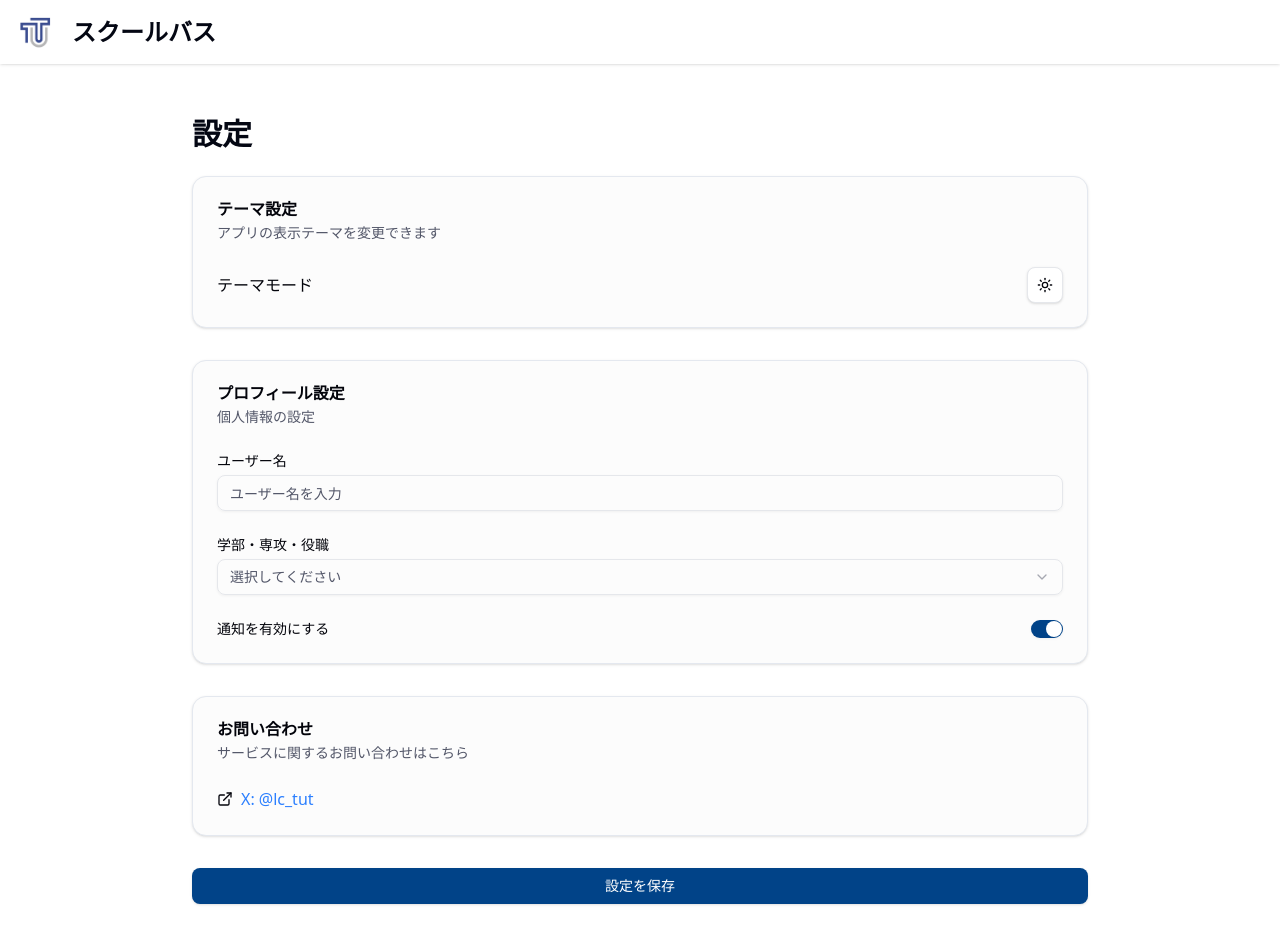
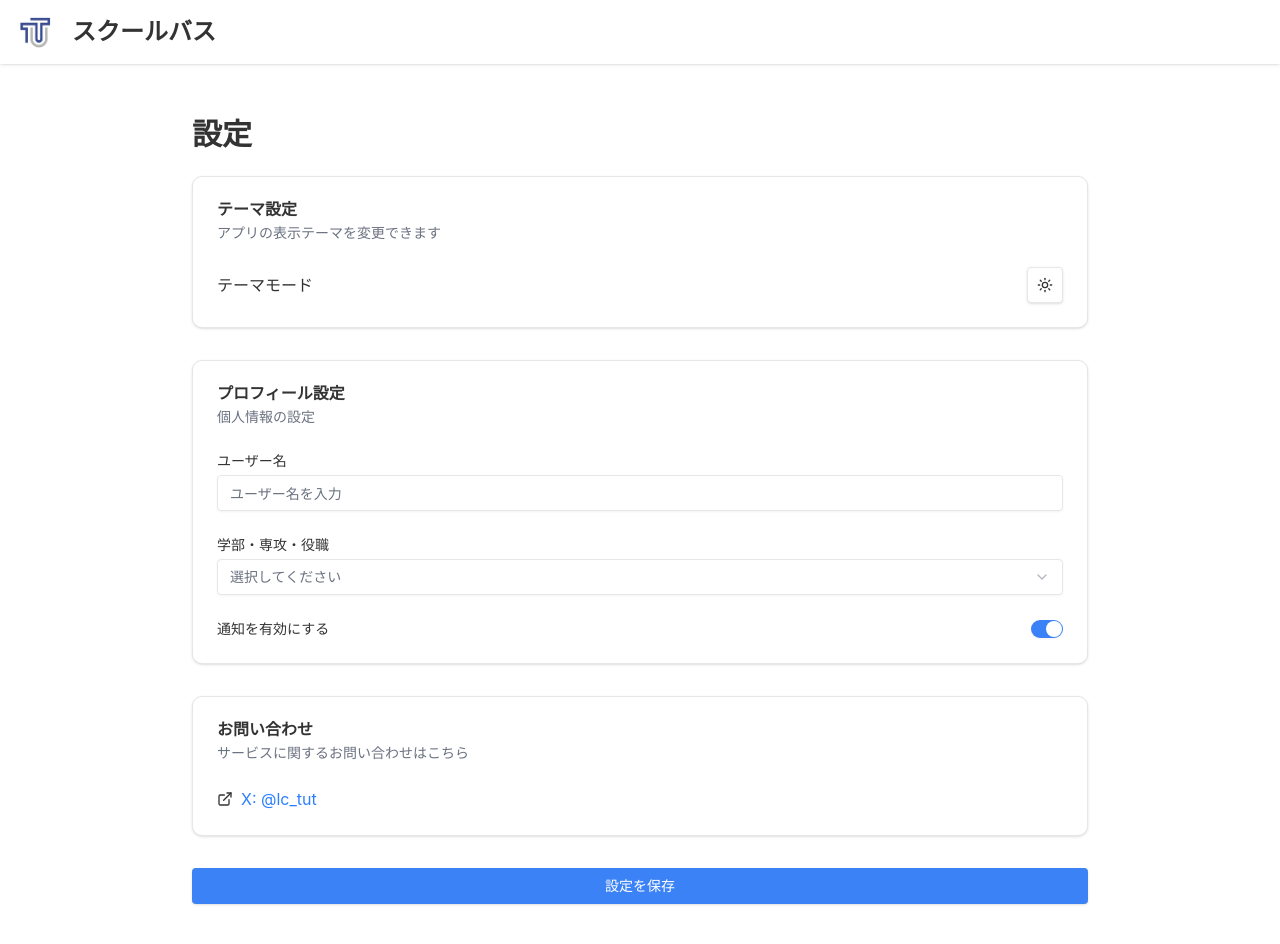
Before and after one commit to lc-tut/tut-bus, a Next.js app in the folder apps/web/: page /config in a window 1280 px wide. Shown: the top 944 px of the page. Built offline with nearby package versions, Linux system fonts and the light colour scheme.

Commit message:
style: UIコンポーネントのスタイルを改善し、カーソルポインタを追加

```diff
--- a/apps/web/app/globals.css
+++ b/apps/web/app/globals.css
@@ -4,54 +4,49 @@
 @custom-variant dark (&:is(.dark *));
 
 :root {
-  --background: oklch(1 0 0);
-  --foreground: oklch(0.13 0.03 268.94);
-  --card: oklch(0.99 0 0);
-  --card-foreground: oklch(0.11 0.02 268.25);
-  --popover: oklch(0.99 0 0);
-  --popover-foreground: oklch(0.11 0.02 268.25);
-  --primary: oklch(0.39 0.13 255.54);
-  --primary-foreground: oklch(1 0 0);
-  --secondary: oklch(0.91 0.01 276);
-  --secondary-foreground: oklch(0.39 0.04 274.43);
-  --muted: oklch(0.88 0.01 276.02);
-  --muted-foreground: oklch(0.46 0.03 275.39);
-  --accent: oklch(0.87 0.02 275.78);
-  --accent-foreground: oklch(0.33 0.05 273.6);
-  --destructive: oklch(0.63 0.26 29.63);
-  --destructive-foreground: oklch(1 0 0);
-  --border: oklch(0.93 0.01 264.53);
-  --input: hsl(220 13% 91%);
-  --ring: oklch(0.57 0.24 267.9);
-  --chart-1: oklch(0.39 0.13 255.54);
-  --chart-2: oklch(0.91 0.01 276);
-  --chart-3: oklch(0.87 0.02 275.78);
-  --chart-4: oklch(0.94 0.01 276.05);
-  --chart-5: oklch(0.39 0.13 255.76);
-  --sidebar: oklch(0.99 0 0);
-  --sidebar-foreground: oklch(0.26 0 0);
-  --sidebar-primary: oklch(0.33 0 0);
-  --sidebar-primary-foreground: oklch(0.99 0 0);
-  --sidebar-accent: oklch(0.98 0 0);
-  --sidebar-accent-foreground: oklch(0.33 0 0);
-  --sidebar-border: oklch(0.94 0 0);
-  --sidebar-ring: oklch(0.77 0 0);
-  --font-sans:
-    ui-sans-serif, system-ui, -apple-system, BlinkMacSystemFont, 'Segoe UI', Roboto,
-    'Helvetica Neue', Arial, 'Noto Sans', sans-serif, 'Apple Color Emoji', 'Segoe UI Emoji',
-    'Segoe UI Symbol', 'Noto Color Emoji';
-  --font-serif: ui-serif, Georgia, Cambria, 'Times New Roman', Times, serif;
-  --font-mono:
-    ui-monospace, SFMono-Regular, Menlo, Monaco, Consolas, 'Liberation Mono', 'Courier New',
-    monospace;
-  --radius: 0.625rem;
+  --background: oklch(1.0000 0 0);
+  --foreground: oklch(0.3211 0 0);
+  --card: oklch(1.0000 0 0);
+  --card-foreground: oklch(0.3211 0 0);
+  --popover: oklch(1.0000 0 0);
+  --popover-foreground: oklch(0.3211 0 0);
+  --primary: oklch(0.6231 0.1880 259.8145);
+  --primary-foreground: oklch(1.0000 0 0);
+  --secondary: oklch(0.9670 0.0029 264.5419);
+  --secondary-foreground: oklch(0.4461 0.0263 256.8018);
+  --muted: oklch(0.9846 0.0017 247.8389);
+  --muted-foreground: oklch(0.5510 0.0234 264.3637);
+  --accent: oklch(0.9514 0.0250 236.8242);
+  --accent-foreground: oklch(0.3791 0.1378 265.5222);
+  --destructive: oklch(0.6368 0.2078 25.3313);
+  --destructive-foreground: oklch(1.0000 0 0);
+  --border: oklch(0.9276 0.0058 264.5313);
+  --input: oklch(0.9276 0.0058 264.5313);
+  --ring: oklch(0.6231 0.1880 259.8145);
+  --chart-1: oklch(0.6231 0.1880 259.8145);
+  --chart-2: oklch(0.5461 0.2152 262.8809);
+  --chart-3: oklch(0.4882 0.2172 264.3763);
+  --chart-4: oklch(0.4244 0.1809 265.6377);
+  --chart-5: oklch(0.3791 0.1378 265.5222);
+  --sidebar: oklch(0.9846 0.0017 247.8389);
+  --sidebar-foreground: oklch(0.3211 0 0);
+  --sidebar-primary: oklch(0.6231 0.1880 259.8145);
+  --sidebar-primary-foreground: oklch(1.0000 0 0);
+  --sidebar-accent: oklch(0.9514 0.0250 236.8242);
+  --sidebar-accent-foreground: oklch(0.3791 0.1378 265.5222);
+  --sidebar-border: oklch(0.9276 0.0058 264.5313);
+  --sidebar-ring: oklch(0.6231 0.1880 259.8145);
+  --font-sans: Inter, sans-serif;
+  --font-serif: Source Serif 4, serif;
+  --font-mono: JetBrains Mono, monospace;
+  --radius: 0.375rem;
   --shadow-2xs: 0 1px 3px 0px hsl(0 0% 0% / 0.05);
   --shadow-xs: 0 1px 3px 0px hsl(0 0% 0% / 0.05);
-  --shadow-sm: 0 1px 3px 0px hsl(0 0% 0% / 0.1), 0 1px 2px -1px hsl(0 0% 0% / 0.1);
-  --shadow: 0 1px 3px 0px hsl(0 0% 0% / 0.1), 0 1px 2px -1px hsl(0 0% 0% / 0.1);
-  --shadow-md: 0 1px 3px 0px hsl(0 0% 0% / 0.1), 0 2px 4px -1px hsl(0 0% 0% / 0.1);
-  --shadow-lg: 0 1px 3px 0px hsl(0 0% 0% / 0.1), 0 4px 6px -1px hsl(0 0% 0% / 0.1);
-  --shadow-xl: 0 1px 3px 0px hsl(0 0% 0% / 0.1), 0 8px 10px -1px hsl(0 0% 0% / 0.1);
+  --shadow-sm: 0 1px 3px 0px hsl(0 0% 0% / 0.10), 0 1px 2px -1px hsl(0 0% 0% / 0.10);
+  --shadow: 0 1px 3px 0px hsl(0 0% 0% / 0.10), 0 1px 2px -1px hsl(0 0% 0% / 0.10);
+  --shadow-md: 0 1px 3px 0px hsl(0 0% 0% / 0.10), 0 2px 4px -1px hsl(0 0% 0% / 0.10);
+  --shadow-lg: 0 1px 3px 0px hsl(0 0% 0% / 0.10), 0 4px 6px -1px hsl(0 0% 0% / 0.10);
+  --shadow-xl: 0 1px 3px 0px hsl(0 0% 0% / 0.10), 0 8px 10px -1px hsl(0 0% 0% / 0.10);
   --shadow-2xl: 0 1px 3px 0px hsl(0 0% 0% / 0.25);
   --shadow-color: hsl(0 0% 0%);
   --shadow-opacity: 0.1;
@@ -65,54 +60,49 @@
 }
 
 .dark {
-  --background: oklch(0.14 0 285.82);
-  --foreground: oklch(0.98 0 0);
-  --card: oklch(0.14 0 285.82);
-  --card-foreground: oklch(0.98 0 0);
-  --popover: oklch(0.14 0 285.82);
-  --popover-foreground: oklch(0.98 0 0);
-  --primary: oklch(0.98 0 0);
-  --primary-foreground: oklch(0.21 0.01 285.88);
-  --secondary: oklch(0.27 0.01 286.03);
-  --secondary-foreground: oklch(0.98 0 0);
-  --muted: oklch(0.27 0.01 286.03);
-  --muted-foreground: oklch(0.71 0.01 286.07);
-  --accent: oklch(0.27 0.01 286.03);
-  --accent-foreground: oklch(0.98 0 0);
-  --destructive: oklch(0.4 0.13 25.72);
-  --destructive-foreground: oklch(0.97 0.01 17.38);
-  --border: oklch(0.27 0.01 286.03);
-  --input: oklch(0.27 0.01 286.03);
-  --ring: oklch(0.87 0.01 286.29);
-  --chart-1: oklch(0.53 0.19 262.13);
-  --chart-2: oklch(0.7 0.13 165.46);
-  --chart-3: oklch(0.72 0.15 60.63);
-  --chart-4: oklch(0.62 0.2 312.73);
-  --chart-5: oklch(0.61 0.21 6.39);
-  --sidebar: oklch(0.21 0.01 285.88);
-  --sidebar-foreground: oklch(0.97 0 286.38);
-  --sidebar-primary: oklch(0.49 0.22 264.39);
-  --sidebar-primary-foreground: oklch(1 0 0);
-  --sidebar-accent: oklch(0.27 0.01 286.03);
-  --sidebar-accent-foreground: oklch(0.97 0 286.38);
-  --sidebar-border: oklch(0.27 0.01 286.03);
-  --sidebar-ring: oklch(0.87 0.01 286.29);
-  --font-sans:
-    ui-sans-serif, system-ui, -apple-system, BlinkMacSystemFont, 'Segoe UI', Roboto,
-    'Helvetica Neue', Arial, 'Noto Sans', sans-serif, 'Apple Color Emoji', 'Segoe UI Emoji',
-    'Segoe UI Symbol', 'Noto Color Emoji';
-  --font-serif: ui-serif, Georgia, Cambria, 'Times New Roman', Times, serif;
-  --font-mono:
-    ui-monospace, SFMono-Regular, Menlo, Monaco, Consolas, 'Liberation Mono', 'Courier New',
-    monospace;
-  --radius: 0.625rem;
+  --background: oklch(0.2046 0 0);
+  --foreground: oklch(0.9219 0 0);
+  --card: oklch(0.2686 0 0);
+  --card-foreground: oklch(0.9219 0 0);
+  --popover: oklch(0.2686 0 0);
+  --popover-foreground: oklch(0.9219 0 0);
+  --primary: oklch(0.6231 0.1880 259.8145);
+  --primary-foreground: oklch(1.0000 0 0);
+  --secondary: oklch(0.2686 0 0);
+  --secondary-foreground: oklch(0.9219 0 0);
+  --muted: oklch(0.2686 0 0);
+  --muted-foreground: oklch(0.7155 0 0);
+  --accent: oklch(0.3791 0.1378 265.5222);
+  --accent-foreground: oklch(0.8823 0.0571 254.1284);
+  --destructive: oklch(0.6368 0.2078 25.3313);
+  --destructive-foreground: oklch(1.0000 0 0);
+  --border: oklch(0.3715 0 0);
+  --input: oklch(0.3715 0 0);
+  --ring: oklch(0.6231 0.1880 259.8145);
+  --chart-1: oklch(0.7137 0.1434 254.6240);
+  --chart-2: oklch(0.6231 0.1880 259.8145);
+  --chart-3: oklch(0.5461 0.2152 262.8809);
+  --chart-4: oklch(0.4882 0.2172 264.3763);
+  --chart-5: oklch(0.4244 0.1809 265.6377);
+  --sidebar: oklch(0.2046 0 0);
+  --sidebar-foreground: oklch(0.9219 0 0);
+  --sidebar-primary: oklch(0.6231 0.1880 259.8145);
+  --sidebar-primary-foreground: oklch(1.0000 0 0);
+  --sidebar-accent: oklch(0.3791 0.1378 265.5222);
+  --sidebar-accent-foreground: oklch(0.8823 0.0571 254.1284);
+  --sidebar-border: oklch(0.3715 0 0);
+  --sidebar-ring: oklch(0.6231 0.1880 259.8145);
+  --font-sans: Inter, sans-serif;
+  --font-serif: Source Serif 4, serif;
+  --font-mono: JetBrains Mono, monospace;
+  --radius: 0.375rem;
   --shadow-2xs: 0 1px 3px 0px hsl(0 0% 0% / 0.05);
   --shadow-xs: 0 1px 3px 0px hsl(0 0% 0% / 0.05);
-  --shadow-sm: 0 1px 3px 0px hsl(0 0% 0% / 0.1), 0 1px 2px -1px hsl(0 0% 0% / 0.1);
-  --shadow: 0 1px 3px 0px hsl(0 0% 0% / 0.1), 0 1px 2px -1px hsl(0 0% 0% / 0.1);
-  --shadow-md: 0 1px 3px 0px hsl(0 0% 0% / 0.1), 0 2px 4px -1px hsl(0 0% 0% / 0.1);
-  --shadow-lg: 0 1px 3px 0px hsl(0 0% 0% / 0.1), 0 4px 6px -1px hsl(0 0% 0% / 0.1);
-  --shadow-xl: 0 1px 3px 0px hsl(0 0% 0% / 0.1), 0 8px 10px -1px hsl(0 0% 0% / 0.1);
+  --shadow-sm: 0 1px 3px 0px hsl(0 0% 0% / 0.10), 0 1px 2px -1px hsl(0 0% 0% / 0.10);
+  --shadow: 0 1px 3px 0px hsl(0 0% 0% / 0.10), 0 1px 2px -1px hsl(0 0% 0% / 0.10);
+  --shadow-md: 0 1px 3px 0px hsl(0 0% 0% / 0.10), 0 2px 4px -1px hsl(0 0% 0% / 0.10);
+  --shadow-lg: 0 1px 3px 0px hsl(0 0% 0% / 0.10), 0 4px 6px -1px hsl(0 0% 0% / 0.10);
+  --shadow-xl: 0 1px 3px 0px hsl(0 0% 0% / 0.10), 0 8px 10px -1px hsl(0 0% 0% / 0.10);
   --shadow-2xl: 0 1px 3px 0px hsl(0 0% 0% / 0.25);
   --shadow-color: hsl(0 0% 0%);
   --shadow-opacity: 0.1;
@@ -158,14 +148,9 @@
   --color-sidebar-border: var(--sidebar-border);
   --color-sidebar-ring: var(--sidebar-ring);
 
-  --font-sans:
-    ui-sans-serif, system-ui, -apple-system, BlinkMacSystemFont, 'Segoe UI', Roboto,
-    'Helvetica Neue', Arial, 'Noto Sans', sans-serif, 'Apple Color Emoji', 'Segoe UI Emoji',
-    'Segoe UI Symbol', 'Noto Color Emoji';
-  --font-mono:
-    ui-monospace, SFMono-Regular, Menlo, Monaco, Consolas, 'Liberation Mono', 'Courier New',
-    monospace;
-  --font-serif: ui-serif, Georgia, Cambria, 'Times New Roman', Times, serif;
+  --font-sans: Inter, sans-serif;
+  --font-mono: JetBrains Mono, monospace;
+  --font-serif: Source Serif 4, serif;
 
   --radius-sm: calc(var(--radius) - 4px);
   --radius-md: calc(var(--radius) - 2px);
@@ -180,7 +165,7 @@
   --shadow-lg: var(--shadow-lg);
   --shadow-xl: var(--shadow-xl);
   --shadow-2xl: var(--shadow-2xl);
-  --radius: 0.625rem;
+  --radius: 0.375rem;
   --tracking-tighter: calc(var(--tracking-normal) - 0.05em);
   --tracking-tight: calc(var(--tracking-normal) - 0.025em);
   --tracking-wide: calc(var(--tracking-normal) + 0.025em);
--- a/apps/web/components/nav-bar.tsx
+++ b/apps/web/components/nav-bar.tsx
@@ -30,7 +30,7 @@ export default function NavBar() {
   const pathname = usePathname()
 
   return (
-    <nav className="w-full fixed bottom-0 left-0 shadow-xs border-t bg-primary-foreground y sm:hidden">
+    <nav className="w-full fixed bottom-0 left-0 shadow-xs border-t bg-background y sm:hidden">
       <ul className="h-20 grid grid-cols-3 gap-4">
         {navItems.map((item) => {
           const selected = pathname === item.href
--- a/apps/web/components/ui/select.tsx
+++ b/apps/web/components/ui/select.tsx
@@ -31,14 +31,14 @@ function SelectTrigger({
       data-slot="select-trigger"
       data-size={size}
       className={cn(
-        "border-input data-[placeholder]:text-muted-foreground [&_svg:not([class*='text-'])]:text-muted-foreground focus-visible:border-ring focus-visible:ring-ring/50 aria-invalid:ring-destructive/20 dark:aria-invalid:ring-destructive/40 aria-invalid:border-destructive dark:bg-input/30 dark:hover:bg-input/50 flex w-fit items-center justify-between gap-2 rounded-md border bg-transparent px-3 py-2 text-sm whitespace-nowrap shadow-xs transition-[color,box-shadow] outline-none focus-visible:ring-[3px] disabled:cursor-not-allowed disabled:opacity-50 data-[size=default]:h-9 data-[size=sm]:h-8 *:data-[slot=select-value]:line-clamp-1 *:data-[slot=select-value]:flex *:data-[slot=select-value]:items-center *:data-[slot=select-value]:gap-2 [&_svg]:pointer-events-none [&_svg]:shrink-0 [&_svg:not([class*='size-'])]:size-4",
+        "border-input data-[placeholder]:text-muted-foreground [&_svg:not([class*='text-'])]:text-muted-foreground focus-visible:border-ring focus-visible:ring-ring/50 aria-invalid:ring-destructive/20 dark:aria-invalid:ring-destructive/40 aria-invalid:border-destructive dark:bg-input/30 dark:hover:bg-input/50 flex w-fit items-center justify-between gap-2 rounded-md border bg-transparent px-3 py-2 text-sm whitespace-nowrap shadow-xs transition-[color,box-shadow] outline-none focus-visible:ring-[3px] disabled:cursor-not-allowed disabled:opacity-50 data-[size=default]:h-9 data-[size=sm]:h-8 *:data-[slot=select-value]:line-clamp-1 *:data-[slot=select-value]:flex *:data-[slot=select-value]:items-center *:data-[slot=select-value]:gap-2 [&_svg]:pointer-events-none [&_svg]:shrink-0 [&_svg:not([class*='size-'])]:size-4 cursor-pointer",
         className
       )}
       {...props}
     >
       {children}
       <SelectPrimitive.Icon asChild>
-        <ChevronDownIcon className="size-4 opacity-50" />
+        <ChevronDownIcon className="size-4 opacity-50 cursor-pointer" />
       </SelectPrimitive.Icon>
     </SelectPrimitive.Trigger>
   )
@@ -83,7 +83,7 @@ function SelectLabel({ className, ...props }: React.ComponentProps<typeof Select
   return (
     <SelectPrimitive.Label
       data-slot="select-label"
-      className={cn('text-muted-foreground px-2 py-1.5 text-xs', className)}
+      className={cn('text-muted-foreground px-2 py-1.5 text-xs cursor-pointer', className)}
       {...props}
     />
   )
@@ -98,7 +98,7 @@ function SelectItem({
     <SelectPrimitive.Item
       data-slot="select-item"
       className={cn(
-        "focus:bg-accent focus:text-accent-foreground [&_svg:not([class*='text-'])]:text-muted-foreground relative flex w-full cursor-default items-center gap-2 rounded-sm py-1.5 pr-8 pl-2 text-sm outline-hidden select-none data-[disabled]:pointer-events-none data-[disabled]:opacity-50 [&_svg]:pointer-events-none [&_svg]:shrink-0 [&_svg:not([class*='size-'])]:size-4 *:[span]:last:flex *:[span]:last:items-center *:[span]:last:gap-2",
+        "focus:bg-accent focus:text-accent-foreground [&_svg:not([class*='text-'])]:text-muted-foreground relative flex w-full cursor-pointer items-center gap-2 rounded-sm py-1.5 pr-8 pl-2 text-sm outline-hidden select-none data-[disabled]:pointer-events-none data-[disabled]:opacity-50 [&_svg]:pointer-events-none [&_svg]:shrink-0 [&_svg:not([class*='size-'])]:size-4 *:[span]:last:flex *:[span]:last:items-center *:[span]:last:gap-2",
         className
       )}
       {...props}
@@ -133,7 +133,7 @@ function SelectScrollUpButton({
   return (
     <SelectPrimitive.ScrollUpButton
       data-slot="select-scroll-up-button"
-      className={cn('flex cursor-default items-center justify-center py-1', className)}
+      className={cn('flex cursor-pointer items-center justify-center py-1', className)}
       {...props}
     >
       <ChevronUpIcon className="size-4" />
@@ -148,7 +148,7 @@ function SelectScrollDownButton({
   return (
     <SelectPrimitive.ScrollDownButton
       data-slot="select-scroll-down-button"
-      className={cn('flex cursor-default items-center justify-center py-1', className)}
+      className={cn('flex cursor-pointer items-center justify-center py-1', className)}
       {...props}
     >
       <ChevronDownIcon className="size-4" />
```
Also changed, not shown: apps/web/components/timetable/timetable-filter.tsx (+20 -20 lines), apps/web/components/ui/calendar.tsx (+4 -4 lines).
